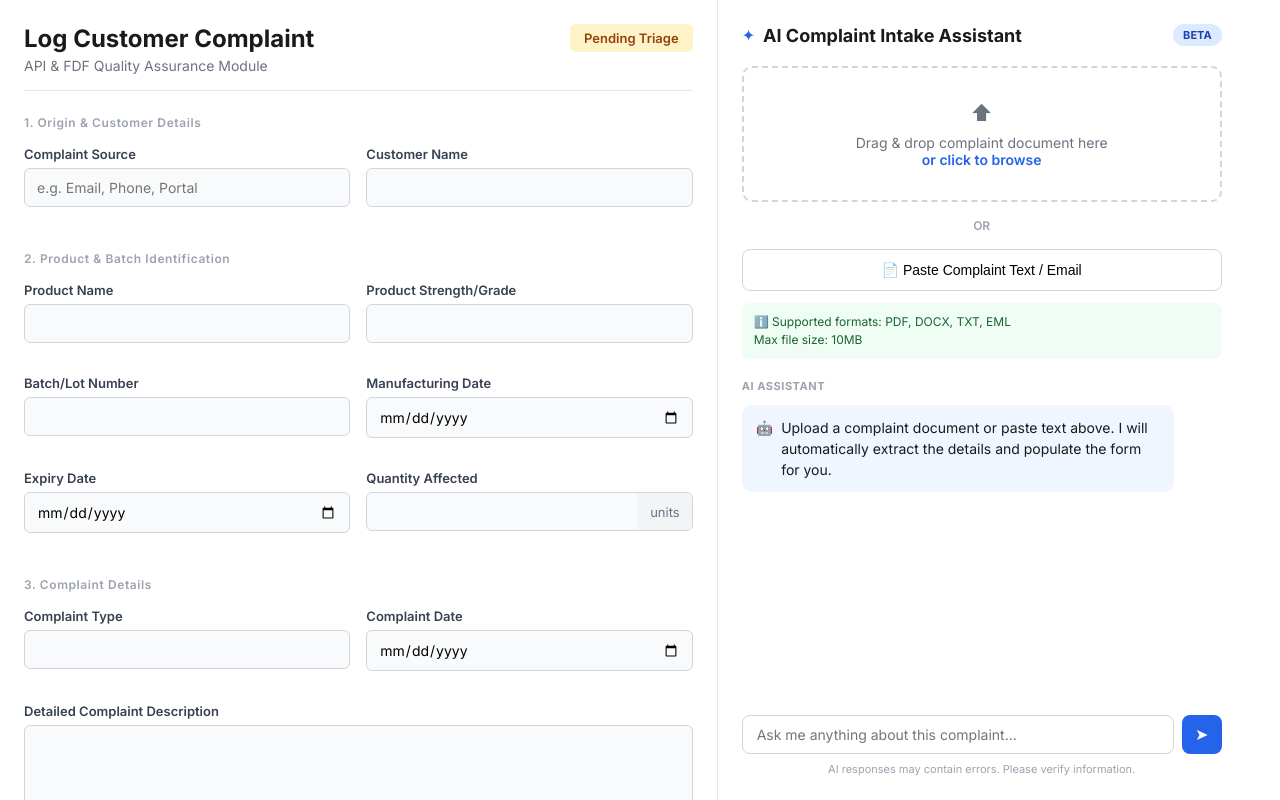
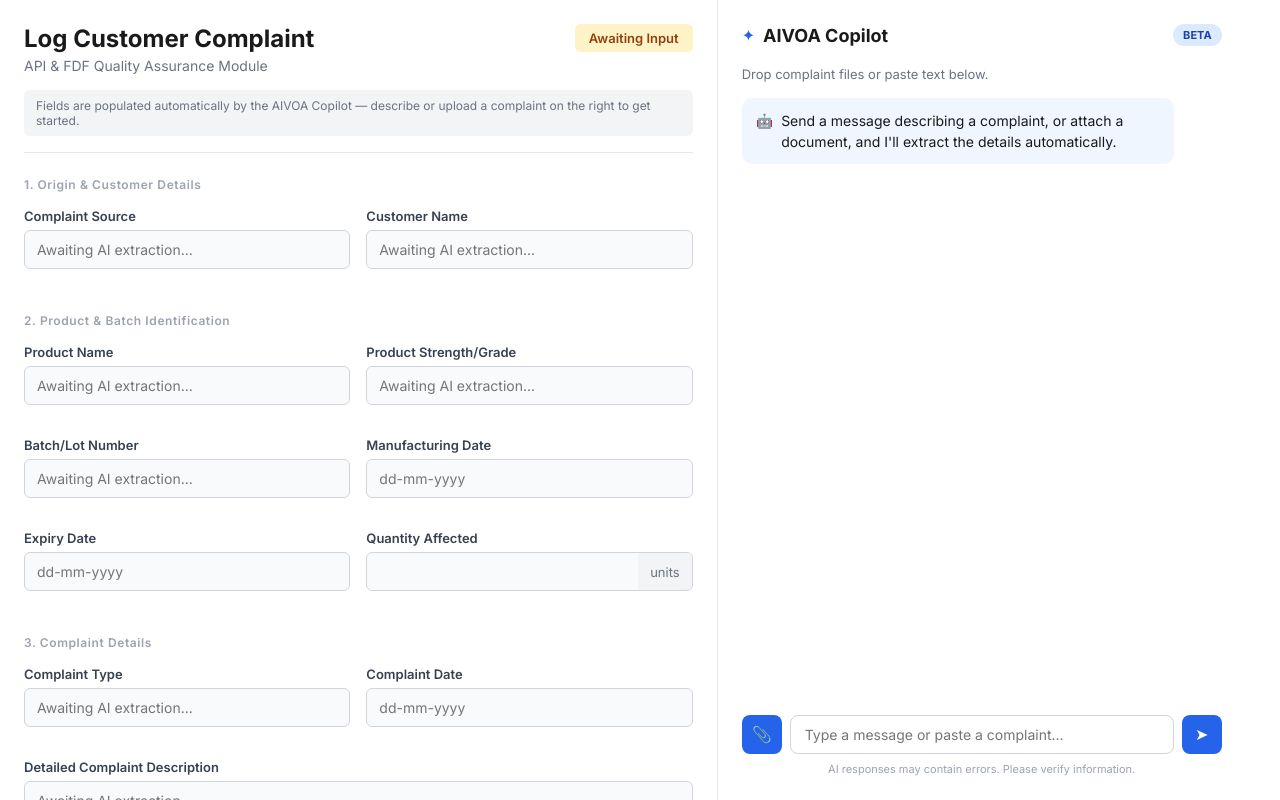
Before and after one commit to Shilpa3107/complaint-management-system, a React app in the folder frontend/: page / in a window 1280 px wide. Built offline with nearby package versions, Linux system fonts and the light colour scheme; the HTML template or start-up script is replaced by a standard one.

Commit message:
Phase 8g: wire ComplaintForm to Redux, read-only AI-populated fields, Risk Assessment section, fix intent-detection truthy-object bug

```diff
--- a/frontend/src/components/AICopilotPanel.css
+++ b/frontend/src/components/AICopilotPanel.css
@@ -182,3 +182,33 @@
   text-align: center;
   margin-top: 8px;
 }
+
+.copilot-subtitle {
+  color: #6b7280;
+  font-size: 13px;
+  margin-bottom: 16px;
+}
+
+.attach-btn {
+  background: white;
+  border: 1px solid #d1d5db;
+  border-radius: 8px;
+  width: 40px;
+  cursor: pointer;
+  font-size: 16px;
+}
+
+.attach-btn:disabled,
+.chat-input-row input:disabled,
+.chat-input-row button:disabled {
+  opacity: 0.6;
+  cursor: not-allowed;
+}
+
+.chat-bubble.loading {
+  opacity: 0.7;
+}
+
+.chat-bubble.user.isFile {
+  font-style: italic;
+}
--- a/frontend/src/components/AICopilotPanel.jsx
+++ b/frontend/src/components/AICopilotPanel.jsx
@@ -1,38 +1,75 @@
 import { useState, useRef } from 'react'
+import { useDispatch, useSelector } from 'react-redux'
+import axios from 'axios'
+import { messageSent, fileAttached, responseReceived, responseFailed } from '../features/chatSlice'
+import {
+  requestStarted,
+  requestFailed,
+  newComplaintApplied,
+  editApplied,
+  aiMetaUpdated,
+} from '../features/complaintSlice'
 import './AICopilotPanel.css'
 
+const API_BASE = 'http://127.0.0.1:8000'
+
 function AICopilotPanel() {
-  const [mode, setMode] = useState('upload') // 'upload' | 'paste'
-  const [pastedText, setPastedText] = useState('')
+  const dispatch = useDispatch()
+  const messages = useSelector((state) => state.chat.messages)
+  const chatStatus = useSelector((state) => state.chat.status)
+  const form = useSelector((state) => state.complaint.form)
+  const fileInputRef = useRef(null)
   const [chatInput, setChatInput] = useState('')
-  const [messages, setMessages] = useState([
-    { role: 'assistant', content: 'Upload a complaint document or paste text above. I will automatically extract the details and populate the form for you.' },
-  ])
-  const [selectedFileName, setSelectedFileName] = useState(null)
-  const fileInputRef = useRef(null)
+  const hasComplaintLoaded = useSelector((state) => state.complaint.hasComplaintLoaded)
 
- const handleFileSelect = (e) => {
-  const file = e.target.files[0]
-  if (file) {
-    setSelectedFileName(file.name)
-    console.log('File selected:', file.name)
-  }
+  const callUnifiedCopilot = async ({ userMessage, file }) => {
+    dispatch(requestStarted())
+
+    const formData = new FormData()
+    formData.append('user_message', userMessage || '')
+    formData.append('current_complaint', hasComplaintLoaded ? JSON.stringify(form) : '{}')
+    formData.append(
+      'chat_history',
+      JSON.stringify(messages.map((m) => ({ role: m.role, content: m.content })))
+    )
+    if (file) formData.append('file', file)
+
+    try {
+      const res = await axios.post(`${API_BASE}/copilot-unified/`, formData, {
+        headers: { 'Content-Type': 'multipart/form-data' },
+      })
+      const data = res.data
+
+      dispatch(aiMetaUpdated(data))
+
+      if (data.intent === 'new_complaint' && data.extracted) {
+        dispatch(newComplaintApplied(data.extracted))
+      } else if (data.intent === 'edit' && data.field_edits) {
+        dispatch(editApplied(data.field_edits))
       }
 
-const handleDrop = (e) => {
-  e.preventDefault()
-  const file = e.dataTransfer.files[0]
-  if (file) {
-    setSelectedFileName(file.name)
-    console.log('File dropped:', file.name)
+      dispatch(responseReceived(data.assistant_message))
+    } catch (err) {
+      console.error('Copilot request failed:', err)
+      dispatch(requestFailed())
+      dispatch(responseFailed('I ran into an error processing that. Please check the backend is running and try again.'))
     }
   }
 
   const handleSendChat = () => {
-    if (!chatInput.trim()) return
-    setMessages([...messages, { role: 'user', content: chatInput }])
+    if (!chatInput.trim() || chatStatus === 'loading') return
+    const text = chatInput
     setChatInput('')
-    // Real copilot API call comes in Phase 8
+    dispatch(messageSent(text))
+    callUnifiedCopilot({ userMessage: text })
+  }
+
+  const handleFileSelect = (e) => {
+    const file = e.target.files[0]
+    if (!file) return
+    dispatch(fileAttached(file.name))
+    callUnifiedCopilot({ userMessage: `Uploaded document: ${file.name}`, file })
+    e.target.value = '' // allow re-selecting the same file later
   }
 
   return (
@@ -40,26 +77,36 @@
       <div className="copilot-header">
         <div className="copilot-title">
           <span className="sparkle">✦</span>
-          <h2>AI Complaint Intake Assistant</h2>
+          <h2>AIVOA Copilot</h2>
         </div>
         <span className="beta-badge">BETA</span>
       </div>
+      <p className="copilot-subtitle">Drop complaint files or paste text below.</p>
 
-      <div
-  className="upload-zone"
-  onDragOver={(e) => e.preventDefault()}
-  onDrop={handleDrop}
+      <div className="chat-messages">
+        {messages.map((msg, i) => (
+          <div key={i} className={`chat-bubble ${msg.role}`}>
+            {msg.role === 'assistant' && <span className="bot-icon">🤖</span>}
+            <span>{msg.content}</span>
+          </div>
+        ))}
+        {chatStatus === 'loading' && (
+          <div className="chat-bubble assistant loading">
+            <span className="bot-icon">⚡</span>
+            <span>Thinking...</span>
+          </div>
+        )}
+      </div>
+
+      <div className="chat-input-row">
+        <button
+          className="attach-btn"
           onClick={() => fileInputRef.current.click()}
+          disabled={chatStatus === 'loading'}
+          title="Attach a complaint document"
         >
-  <div className="upload-icon">⬆</div>
-  {selectedFileName ? (
-    <p><strong>{selectedFileName}</strong> selected</p>
-  ) : (
-    <>
-      <p>Drag &amp; drop complaint document here</p>
-      <p className="upload-link">or click to browse</p>
-    </>
-  )}
+          📎
+        </button>
         <input
           type="file"
           ref={fileInputRef}
@@ -67,50 +114,15 @@
           accept=".pdf,.docx,.txt,.eml"
           onChange={handleFileSelect}
         />
-</div>
-
-      <div className="divider-or">OR</div>
-
-      <button className="paste-text-btn" onClick={() => setMode(mode === 'paste' ? 'upload' : 'paste')}>
-        📄 Paste Complaint Text / Email
-      </button>
-
-      {mode === 'paste' && (
-        <textarea
-          className="paste-textarea"
-          rows={5}
-          placeholder="Paste complaint email or document text here..."
-          value={pastedText}
-          onChange={(e) => setPastedText(e.target.value)}
-        />
-      )}
-
-      <div className="supported-formats">
-        ℹ️ Supported formats: PDF, DOCX, TXT, EML<br />
-        Max file size: 10MB
-      </div>
-
-      <div className="chat-section">
-        <h4>AI ASSISTANT</h4>
-        <div className="chat-messages">
-          {messages.map((msg, i) => (
-            <div key={i} className={`chat-bubble ${msg.role}`}>
-              {msg.role === 'assistant' && <span className="bot-icon">🤖</span>}
-              <span>{msg.content}</span>
-            </div>
-          ))}
-        </div>
-      </div>
-
-      <div className="chat-input-row">
         <input
           type="text"
-          placeholder="Ask me anything about this complaint..."
+          placeholder="Type a message or paste a complaint..."
           value={chatInput}
           onChange={(e) => setChatInput(e.target.value)}
           onKeyDown={(e) => e.key === 'Enter' && handleSendChat()}
+          disabled={chatStatus === 'loading'}
         />
-        <button onClick={handleSendChat}>➤</button>
+        <button onClick={handleSendChat} disabled={chatStatus === 'loading'}>➤</button>
       </div>
       <p className="disclaimer">AI responses may contain errors. Please verify information.</p>
     </div>
--- a/frontend/src/components/ComplaintForm.css
+++ b/frontend/src/components/ComplaintForm.css
@@ -139,3 +139,47 @@
   color: #374151;
   border: 1px solid #d1d5db;
 }
+
+.readonly-hint {
+  font-size: 12px;
+  color: #6b7280;
+  background: #f3f4f6;
+  padding: 8px 12px;
+  border-radius: 6px;
+  margin-bottom: 16px;
+}
+
+.field input[readonly],
+.field textarea[readonly] {
+  cursor: default;
+}
+
+.risk-assessment {
+  background: #eef2ff;
+  border: 1px solid #c7d2fe;
+  border-radius: 10px;
+  padding: 16px;
+}
+
+.risk-assessment h3 {
+  color: #4338ca;
+}
+
+.cause-list {
+  margin: 4px 0 0 18px;
+  font-size: 14px;
+}
+
+.duplicate-warning {
+  background: #fef3c7;
+  color: #92400e;
+  padding: 10px 12px;
+  border-radius: 6px;
+  font-size: 13px;
+  margin-top: 8px;
+}
+
+.btn-primary:disabled {
+  opacity: 0.5;
+  cursor: not-allowed;
+}
--- a/frontend/src/components/ComplaintForm.jsx
+++ b/frontend/src/components/ComplaintForm.jsx
@@ -1,36 +1,22 @@
-import { useState } from 'react'
+import { useSelector, useDispatch } from 'react-redux'
+import { formReset } from '../features/complaintSlice'
 import './ComplaintForm.css'
 
-const initialFormState = {
-  complaint_source: '',
-  customer_name: '',
-  product_name: '',
-  product_strength: '',
-  batch_number: '',
-  manufacturing_date: '',
-  expiry_date: '',
-  quantity_affected: '',
-  quantity_unit: 'units',
-  complaint_type: '',
-  complaint_date: '',
-  complaint_description: '',
-  initial_severity: '',
-  priority: '',
-}
+function ComplaintForm() {
+  const dispatch = useDispatch()
+  const form = useSelector((state) => state.complaint.form)
+  const aiMeta = useSelector((state) => state.complaint.aiMeta)
+  const hasComplaintLoaded = useSelector((state) => state.complaint.hasComplaintLoaded)
+  const saveStatus = useSelector((state) => state.complaint.saveStatus)
 
-function ComplaintForm() {
-  const [form, setForm] = useState(initialFormState)
-
-  const handleChange = (field) => (e) => {
-    setForm({ ...form, [field]: e.target.value })
-  }
-
-  const handleReset = () => setForm(initialFormState)
+  const handleReset = () => dispatch(formReset())
 
   const handleSave = () => {
     console.log('Saving complaint:', form)
-    // Real save logic comes in Phase 8
+    // Real save logic (POST /complaints/) comes next
   }
+
+  const displayValue = (val) => val || ''
 
   return (
     <div className="complaint-form">
@@ -39,8 +25,9 @@
           <h1>Log Customer Complaint</h1>
           <p className="subtitle">API &amp; FDF Quality Assurance Module</p>
         </div>
-        <span className="status-badge">Pending Triage</span>
+        <span className="status-badge">{hasComplaintLoaded ? 'Pending Triage' : 'Awaiting Input'}</span>
       </div>
+      <p className="readonly-hint">Fields are populated automatically by the AIVOA Copilot — describe or upload a complaint on the right to get started.</p>
       <hr />
 
       <section>
@@ -48,11 +35,11 @@
         <div className="field-row">
           <div className="field">
             <label>Complaint Source</label>
-            <input value={form.complaint_source} onChange={handleChange('complaint_source')} placeholder="e.g. Email, Phone, Portal" />
+            <input readOnly value={displayValue(form.complaint_source)} placeholder="Awaiting AI extraction..." />
           </div>
           <div className="field">
             <label>Customer Name</label>
-            <input value={form.customer_name} onChange={handleChange('customer_name')} />
+            <input readOnly value={displayValue(form.customer_name)} placeholder="Awaiting AI extraction..." />
           </div>
         </div>
       </section>
@@ -62,33 +49,33 @@
         <div className="field-row">
           <div className="field">
             <label>Product Name</label>
-            <input value={form.product_name} onChange={handleChange('product_name')} />
+            <input readOnly value={displayValue(form.product_name)} placeholder="Awaiting AI extraction..." />
           </div>
           <div className="field">
             <label>Product Strength/Grade</label>
-            <input value={form.product_strength} onChange={handleChange('product_strength')} />
+            <input readOnly value={displayValue(form.product_strength)} placeholder="Awaiting AI extraction..." />
           </div>
         </div>
         <div className="field-row">
           <div className="field">
             <label>Batch/Lot Number</label>
-            <input value={form.batch_number} onChange={handleChange('batch_number')} />
+            <input readOnly value={displayValue(form.batch_number)} placeholder="Awaiting AI extraction..." />
           </div>
           <div className="field">
             <label>Manufacturing Date</label>
-            <input type="date" value={form.manufacturing_date} onChange={handleChange('manufacturing_date')} />
+            <input readOnly value={displayValue(form.manufacturing_date)} placeholder="dd-mm-yyyy" />
           </div>
         </div>
         <div className="field-row">
           <div className="field">
             <label>Expiry Date</label>
-            <input type="date" value={form.expiry_date} onChange={handleChange('expiry_date')} />
+            <input readOnly value={displayValue(form.expiry_date)} placeholder="dd-mm-yyyy" />
           </div>
           <div className="field">
             <label>Quantity Affected</label>
             <div className="input-with-unit">
-              <input type="number" value={form.quantity_affected} onChange={handleChange('quantity_affected')} />
-              <span className="unit">{form.quantity_unit}</span>
+              <input readOnly value={displayValue(form.quantity_affected)} />
+              <span className="unit">{form.quantity_unit || 'units'}</span>
             </div>
           </div>
         </div>
@@ -99,16 +86,16 @@
         <div className="field-row">
           <div className="field">
             <label>Complaint Type</label>
-            <input value={form.complaint_type} onChange={handleChange('complaint_type')} />
+            <input readOnly value={displayValue(form.complaint_type)} placeholder="Awaiting AI extraction..." />
           </div>
           <div className="field">
             <label>Complaint Date</label>
-            <input type="date" value={form.complaint_date} onChange={handleChange('complaint_date')} />
+            <input readOnly value={displayValue(form.complaint_date)} placeholder="dd-mm-yyyy" />
           </div>
         </div>
         <div className="field">
           <label>Detailed Complaint Description</label>
-          <textarea rows={4} value={form.complaint_description} onChange={handleChange('complaint_description')} />
+          <textarea readOnly rows={4} value={displayValue(form.complaint_description)} placeholder="Awaiting AI extraction..." />
         </div>
       </section>
 
@@ -117,29 +104,53 @@
         <div className="field-row">
           <div className="field">
             <label>Initial Severity</label>
-            <select value={form.initial_severity} onChange={handleChange('initial_severity')}>
-              <option value="">Select...</option>
-              <option value="Low">Low</option>
-              <option value="Medium">Medium</option>
-              <option value="High">High</option>
-              <option value="Critical">Critical</option>
-            </select>
+            <input readOnly value={displayValue(form.initial_severity)} placeholder="Awaiting AI extraction..." />
           </div>
           <div className="field">
             <label>Priority</label>
-            <select value={form.priority} onChange={handleChange('priority')}>
-              <option value="">Select...</option>
-              <option value="Low">Low</option>
-              <option value="Medium">Medium</option>
-              <option value="High">High</option>
-            </select>
+            <input readOnly value={displayValue(form.priority)} placeholder="Awaiting AI extraction..." />
           </div>
         </div>
       </section>
 
+      {hasComplaintLoaded && (
+        <section className="risk-assessment">
+          <h3>🛡 AI Copilot Risk Assessment</h3>
+          <div className="field-row">
+            <div className="field">
+              <label>Severity (Suggested)</label>
+              <input readOnly value={displayValue(form.initial_severity)} />
+            </div>
+            <div className="field">
+              <label>Suggested Next Action</label>
+              <input readOnly value={displayValue(aiMeta.suggestedNextAction)} />
+            </div>
+          </div>
+          <div className="field">
+            <label>Initial Risk Assessment</label>
+            <textarea readOnly rows={3} value={displayValue(aiMeta.severityReasoning)} />
+          </div>
+          {aiMeta.likelyCauses?.length > 0 && (
+            <div className="field">
+              <label>Likely Root Cause(s)</label>
+              <ul className="cause-list">
+                {aiMeta.likelyCauses.map((c, i) => <li key={i}>{c}</li>)}
+              </ul>
+            </div>
+          )}
+          {aiMeta.isDuplicate && (
+            <div className="duplicate-warning">
+              ⚠ This may be a duplicate of an existing complaint: {aiMeta.duplicateReasoning}
+            </div>
+          )}
+        </section>
+      )}
+
       <div className="form-actions">
         <button className="btn-secondary" onClick={handleReset}>Reset Form</button>
-        <button className="btn-primary" onClick={handleSave}>Save Complaint</button>
+        <button className="btn-primary" onClick={handleSave} disabled={!hasComplaintLoaded || saveStatus === 'loading'}>
+          {saveStatus === 'loading' ? 'Saving...' : 'Commit to QMS Ledger'}
+        </button>
       </div>
     </div>
   )
--- a/frontend/src/features/chatSlice.js
+++ b/frontend/src/features/chatSlice.js
@@ -2,7 +2,7 @@
 
 const initialState = {
   messages: [
-    { role: 'assistant', content: 'Upload a complaint document or paste text above. I will automatically extract the details and populate the form for you.' },
+    { role: 'assistant', content: 'Send a message describing a complaint, or attach a document, and I\'ll extract the details automatically.' },
   ],
   status: 'idle',
 }
@@ -15,15 +15,20 @@
       state.messages.push({ role: 'user', content: action.payload })
       state.status = 'loading'
     },
+    fileAttached(state, action) {
+      state.messages.push({ role: 'user', content: `📎 ${action.payload}`, isFile: true })
+      state.status = 'loading'
+    },
     responseReceived(state, action) {
       state.messages.push({ role: 'assistant', content: action.payload })
       state.status = 'succeeded'
     },
-    responseFailed(state) {
+    responseFailed(state, action) {
+      state.messages.push({ role: 'assistant', content: action.payload || 'Something went wrong. Please try again.' })
       state.status = 'failed'
     },
   },
 })
 
-export const { messageSent, responseReceived, responseFailed } = chatSlice.actions
+export const { messageSent, fileAttached, responseReceived, responseFailed } = chatSlice.actions
 export default chatSlice.reducer
--- a/frontend/src/features/complaintSlice.js
+++ b/frontend/src/features/complaintSlice.js
@@ -1,7 +1,6 @@
 import { createSlice } from '@reduxjs/toolkit'
 
-const initialState = {
-  form: {
+const emptyForm = {
   complaint_source: '',
   customer_name: '',
   product_name: '',
@@ -16,18 +15,25 @@
   complaint_description: '',
   initial_severity: '',
   priority: '',
-  },
-  aiMeta: {
+}
+
+const emptyAiMeta = {
   missingFields: [],
   clarification: null,
   severityReasoning: null,
+  suggestedNextAction: null,
   likelyCauses: [],
   rootCauseReasoning: null,
   isDuplicate: false,
   duplicateOf: [],
   duplicateReasoning: null,
-  },
-  extractionStatus: 'idle', // 'idle' | 'loading' | 'succeeded' | 'failed'
+}
+
+const initialState = {
+  form: emptyForm,
+  aiMeta: emptyAiMeta,
+  hasComplaintLoaded: false,
+  requestStatus: 'idle', // 'idle' | 'loading' | 'succeeded' | 'failed'
   saveStatus: 'idle',
 }
 
@@ -35,36 +41,43 @@
   name: 'complaint',
   initialState,
   reducers: {
-    fieldChanged(state, action) {
-      const { field, value } = action.payload
-      state.form[field] = value
-    },
     formReset(state) {
-      state.form = initialState.form
-      state.aiMeta = initialState.aiMeta
-      state.extractionStatus = 'idle'
+      state.form = emptyForm
+      state.aiMeta = emptyAiMeta
+      state.hasComplaintLoaded = false
+      state.requestStatus = 'idle'
       state.saveStatus = 'idle'
     },
-    extractionStarted(state) {
-      state.extractionStatus = 'loading'
+    requestStarted(state) {
+      state.requestStatus = 'loading'
     },
-    extractionSucceeded(state, action) {
-      const { extracted, ...meta } = action.payload
-      state.form = { ...state.form, ...extracted }
+    requestFailed(state) {
+      state.requestStatus = 'failed'
+    },
+    newComplaintApplied(state, action) {
+      // action.payload is the `extracted` object from the API response
+      state.form = { ...state.form, ...action.payload }
+      state.hasComplaintLoaded = true
+      state.requestStatus = 'succeeded'
+    },
+    editApplied(state, action) {
+      // action.payload is the `field_edits` diff object from the API response
+      state.form = { ...state.form, ...action.payload }
+      state.requestStatus = 'succeeded'
+    },
+    aiMetaUpdated(state, action) {
+      const meta = action.payload
       state.aiMeta = {
         missingFields: meta.missing_fields || [],
         clarification: meta.clarification,
         severityReasoning: meta.severity_reasoning,
+        suggestedNextAction: meta.suggested_next_action,
         likelyCauses: meta.likely_causes || [],
         rootCauseReasoning: meta.root_cause_reasoning,
         isDuplicate: meta.is_duplicate || false,
         duplicateOf: meta.duplicate_of || [],
         duplicateReasoning: meta.duplicate_reasoning,
       }
-      state.extractionStatus = 'succeeded'
-    },
-    extractionFailed(state) {
-      state.extractionStatus = 'failed'
     },
     saveStarted(state) {
       state.saveStatus = 'loading'
@@ -79,11 +92,12 @@
 })
 
 export const {
-  fieldChanged,
   formReset,
-  extractionStarted,
-  extractionSucceeded,
-  extractionFailed,
+  requestStarted,
+  requestFailed,
+  newComplaintApplied,
+  editApplied,
+  aiMetaUpdated,
   saveStarted,
   saveSucceeded,
   saveFailed,
```
Lines whose indentation alone changed are shown as unchanged.
